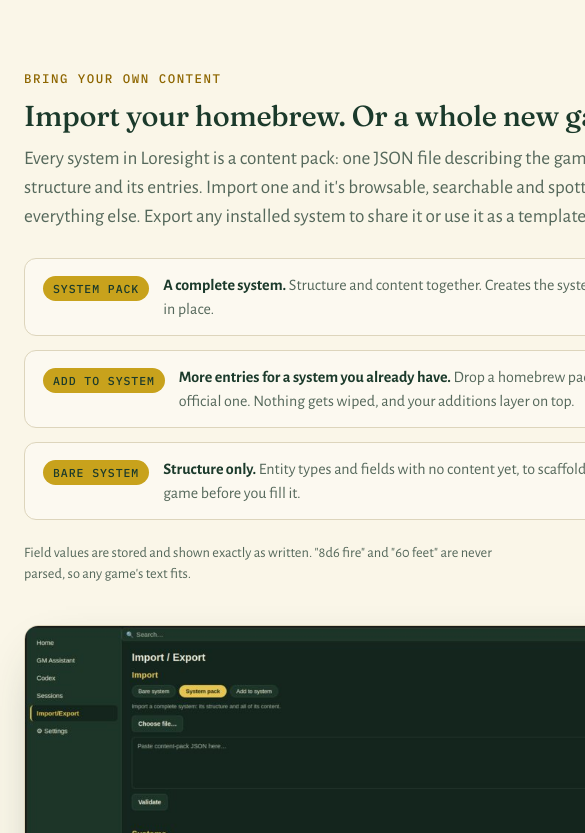
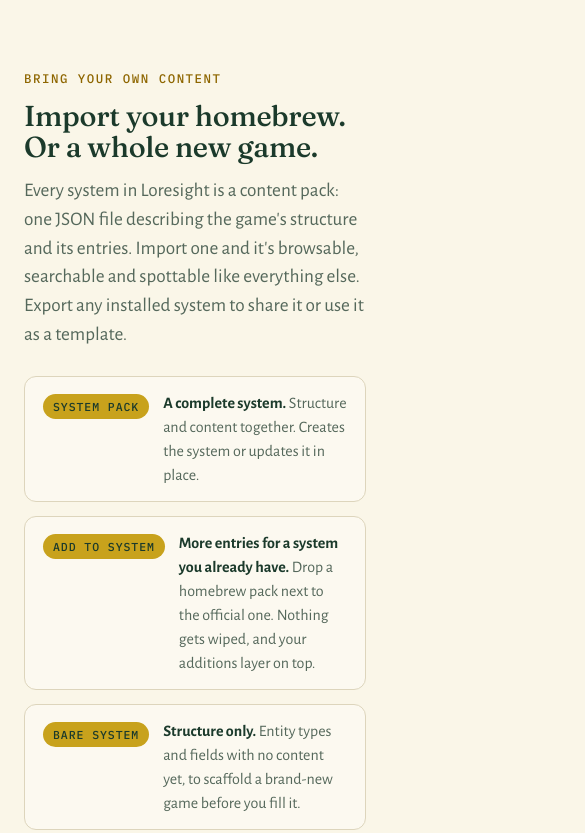
Before and after one commit to furan917/Loresight-releases, a plain HTML site: page docs/index.html in a window 390 px wide. Shown: the part 6368-7201 px from the top of the page, 585 px wide, since content can reach past the window. Drawn offline with nearby package versions, Linux system fonts and the light colour scheme.

Commit message:
fix: small mobile style update for import section

```diff
--- a/docs/index.html
+++ b/docs/index.html
@@ -174,7 +174,7 @@
   /* ---- import / export ---- */
   .import { display: grid; grid-template-columns: minmax(0, 1.15fr) minmax(0, 1fr); gap: 40px; align-items: start; }
   .modes-list { display: grid; gap: 14px; margin-top: 26px; }
-  .imode { display: grid; grid-template-columns: auto 1fr; gap: 14px; align-items: start; background: var(--card); border: 1px solid var(--rule); border-radius: 12px; padding: 14px 18px; }
+  .imode { display: grid; grid-template-columns: auto minmax(0, 1fr); gap: 14px; align-items: start; background: var(--card); border: 1px solid var(--rule); border-radius: 12px; padding: 14px 18px; }
   .imode .pill { font-family: "IBM Plex Mono", ui-monospace, monospace; font-size: 0.72rem; letter-spacing: 0.08em; text-transform: uppercase; background: var(--gold); color: var(--on-gold); border-radius: 999px; padding: 4px 10px; white-space: nowrap; margin-top: 3px; font-weight: 500; }
   .imode p { font-size: 1rem; color: var(--ink-soft); }
   .imode p strong { color: var(--ink); font-weight: 600; }
@@ -196,8 +196,8 @@
   .faq details p code { font-family: "IBM Plex Mono", ui-monospace, monospace; font-size: 0.85em; background: var(--gold-wash); padding: 1px 5px; border-radius: 4px; color: var(--ink); }
 
   @media (max-width: 860px) {
-    .hero, .mech, .codex, .privacy { grid-template-columns: 1fr; }
-    .modes, .import, .faq { grid-template-columns: 1fr; }
+    .hero, .mech, .codex, .privacy, .modes, .import, .faq { grid-template-columns: minmax(0, 1fr); }
+    .import > div, .imode > p, .skeleton { min-width: 0; }
     .faq details:nth-last-child(2) { border-bottom: 0; }
     .hero { padding-block: 24px 56px; gap: 36px; }
     .phone-stage { order: -1; }
```
